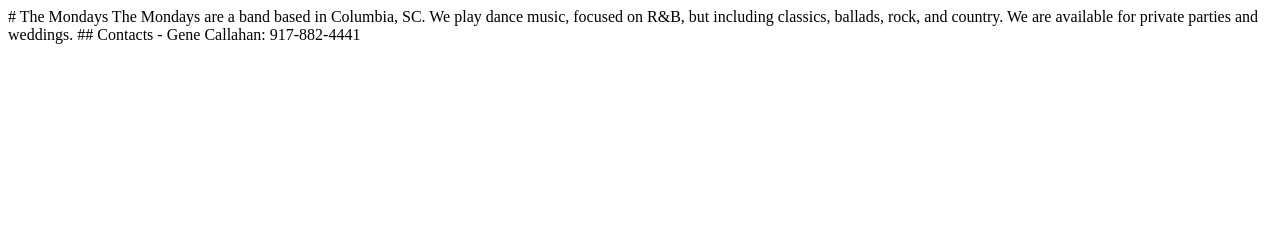
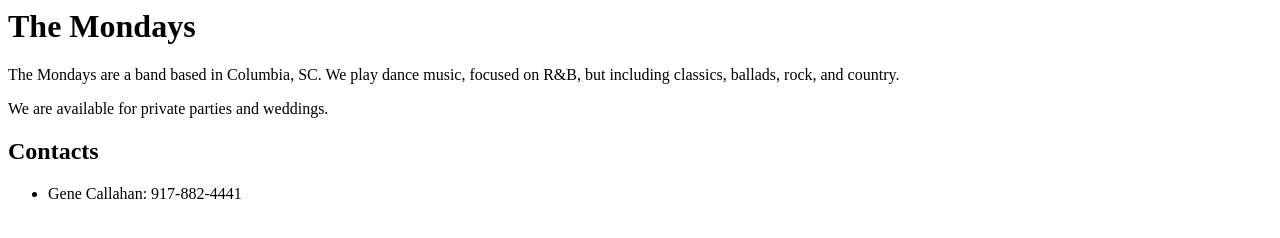
Before and after one commit to gcallah/TheMondays, a plain HTML site: page index.html in a window 1280 px wide. Drawn offline with Linux system fonts and the light colour scheme.

Commit message:
Update index.html

```diff
--- a/index.html
+++ b/index.html
@@ -1,9 +1,15 @@
-# The Mondays
+<h1>The Mondays</h1>
 
+<p>
 The Mondays are a band based in Columbia, SC. We play dance music, focused on R&B, but including classics, ballads, rock, and country.
+</p>
 
+<p>
 We are available for private parties and weddings.
+</p>
 
-## Contacts
+<h2>Contacts</h2>
 
-- Gene Callahan: 917-882-4441
+<ul>
+  <li>Gene Callahan: 917-882-4441</li>
+</ul>
```
